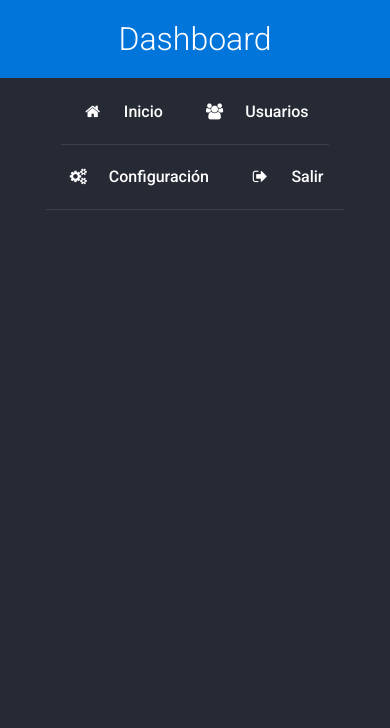
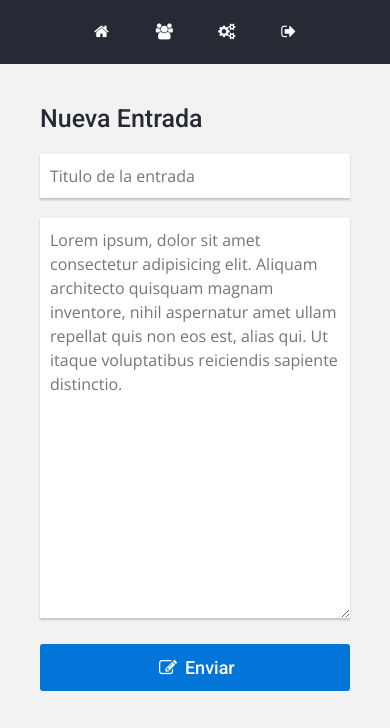
Before and after one commit to dlromero/boostrap4, a plain HTML site: page Projects/Dashboard/index.html in a window 390 px wide. Shown: the top 728 px of the page. Drawn offline with nearby package versions, Linux system fonts and the light colour scheme.

Commit message:
MediaQueries

```diff
--- a/Projects/Dashboard/css/styles.css
+++ b/Projects/Dashboard/css/styles.css
@@ -224,3 +224,64 @@ body{
     background: #acacac;
     color: #fff;
 }
+
+
+/* --- MEDIAQUERIES --- */
+
+
+@media screen and (max-width:1300px){
+    .barra-lateral{
+        min-width: auto;
+    }
+
+    .barra-lateral .logo{
+        display: none;
+    }
+
+    .barra-lateral .menu a span{
+        display: none;
+    }
+
+    .barra-lateral .menu a i{
+        margin: 0;
+    }
+}
+
+
+/* Dispositivo xl */
+@media screen and (max-width:1199px){}
+
+/* Dispositivo lg */
+@media screen and (max-width:991px){
+
+}
+
+/* Dispositivo md */
+@media screen and (max-width:767px){}
+
+/* Dispositivo sm */
+@media screen and (max-width:575px){
+    .barra-lateral {
+        min-height: auto;
+    }
+
+    .barra-lateral .menu a{
+        display: inline-block;
+        border-bottom: none;
+    }
+
+    .main .widget form button{
+        width: 100%;
+    }
+}
+
+@media screen and (max-width:320px){
+    .main .comentarios .comentario .foto{
+        width: 30px;
+        height: 30px;
+    }
+
+    .main .comentarios .comentario .botones button{
+        width: 100%;
+    }
+}
--- a/Projects/Dashboard/index.html
+++ b/Projects/Dashboard/index.html
@@ -21,20 +21,20 @@
                 </div>
                 <nav class="menu d-flex d-sm-block justify-content-center flex-wrap">
                     <a href="#">
-                        <span>
-                            <i class="icon-home"></i>Inicio</span>
+                        <i class="icon-home"></i>
+                        <span>Inicio</span>
                     </a>
                     <a href="#">
-                        <span>
-                            <i class="icon-users"></i>Usuarios</span>
+                        <i class="icon-users"></i>
+                        <span>Usuarios</span>
                     </a>
                     <a href="#">
-                        <span>
-                            <i class="icon-cog-alt"></i>Configuración</span>
+                        <i class="icon-cog-alt"></i>
+                        <span>Configuración</span>
                     </a>
                     <a href="#">
-                        <span>
-                            <i class="icon-logout"></i>Salir</span>
+                        <i class="icon-logout"></i>
+                        <span>Salir</span>
                     </a>
                 </nav>
             </div>
@@ -96,9 +96,12 @@
                                         </p>
                                     </div>
                                     <div class="botones d-flex justify-content-start flex-wrap w-100">
-                                        <button class="aprobar"><i class="icono icon-ok"></i>Aprobar</button>
-                                        <button class="eliminar"><i class="icono icon-cancel"></i>Eliminar</button>
-                                        <button class="bloquear"><i class="icono icon-flag"></i>Bloquear Usuario</button>
+                                        <button class="aprobar">
+                                            <i class="icono icon-ok"></i>Aprobar</button>
+                                        <button class="eliminar">
+                                            <i class="icono icon-cancel"></i>Eliminar</button>
+                                        <button class="bloquear">
+                                            <i class="icono icon-flag"></i>Bloquear Usuario</button>
                                     </div>
                                 </div>
 
@@ -120,9 +123,12 @@
                                         </p>
                                     </div>
                                     <div class="botones d-flex justify-content-start flex-wrap w-100">
-                                        <button class="aprobar"><i class="icono icon-ok"></i>Aprobar</button>
-                                        <button class="eliminar"><i class="icono icon-cancel"></i>Eliminar</button>
-                                        <button class="bloquear"><i class="icono icon-flag"></i>Bloquear Usuario</button>
+                                        <button class="aprobar">
+                                            <i class="icono icon-ok"></i>Aprobar</button>
+                                        <button class="eliminar">
+                                            <i class="icono icon-cancel"></i>Eliminar</button>
+                                        <button class="bloquear">
+                                            <i class="icono icon-flag"></i>Bloquear Usuario</button>
                                     </div>
                                 </div>
 
@@ -145,9 +151,12 @@
                                         </p>
                                     </div>
                                     <div class="botones d-flex justify-content-start flex-wrap w-100">
-                                        <button class="aprobar"><i class="icono icon-ok"></i>Aprobar</button>
-                                        <button class="eliminar"><i class="icono icon-cancel"></i>Eliminar</button>
-                                        <button class="bloquear"><i class="icono icon-flag"></i>Bloquear Usuario</button>
+                                        <button class="aprobar">
+                                            <i class="icono icon-ok"></i>Aprobar</button>
+                                        <button class="eliminar">
+                                            <i class="icono icon-cancel"></i>Eliminar</button>
+                                        <button class="bloquear">
+                                            <i class="icono icon-flag"></i>Bloquear Usuario</button>
                                     </div>
                                 </div>
                             </div>
```
